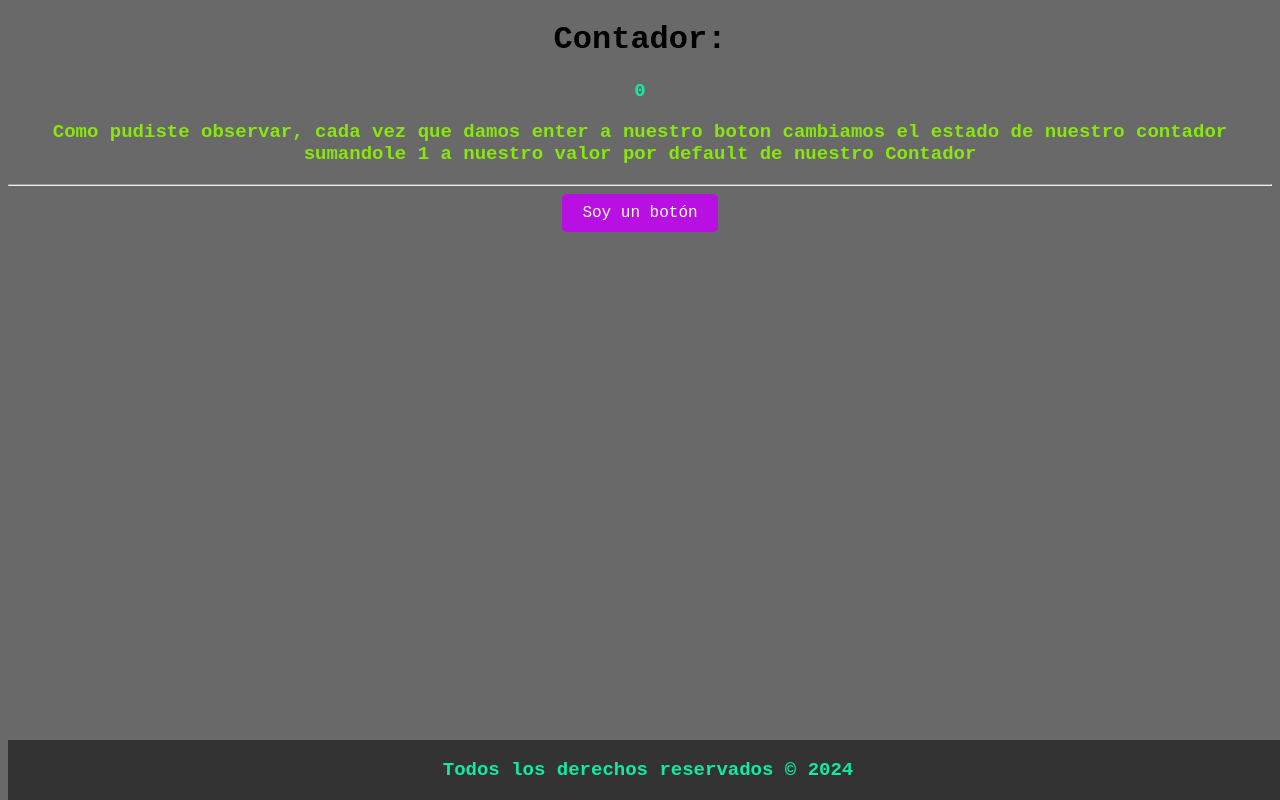
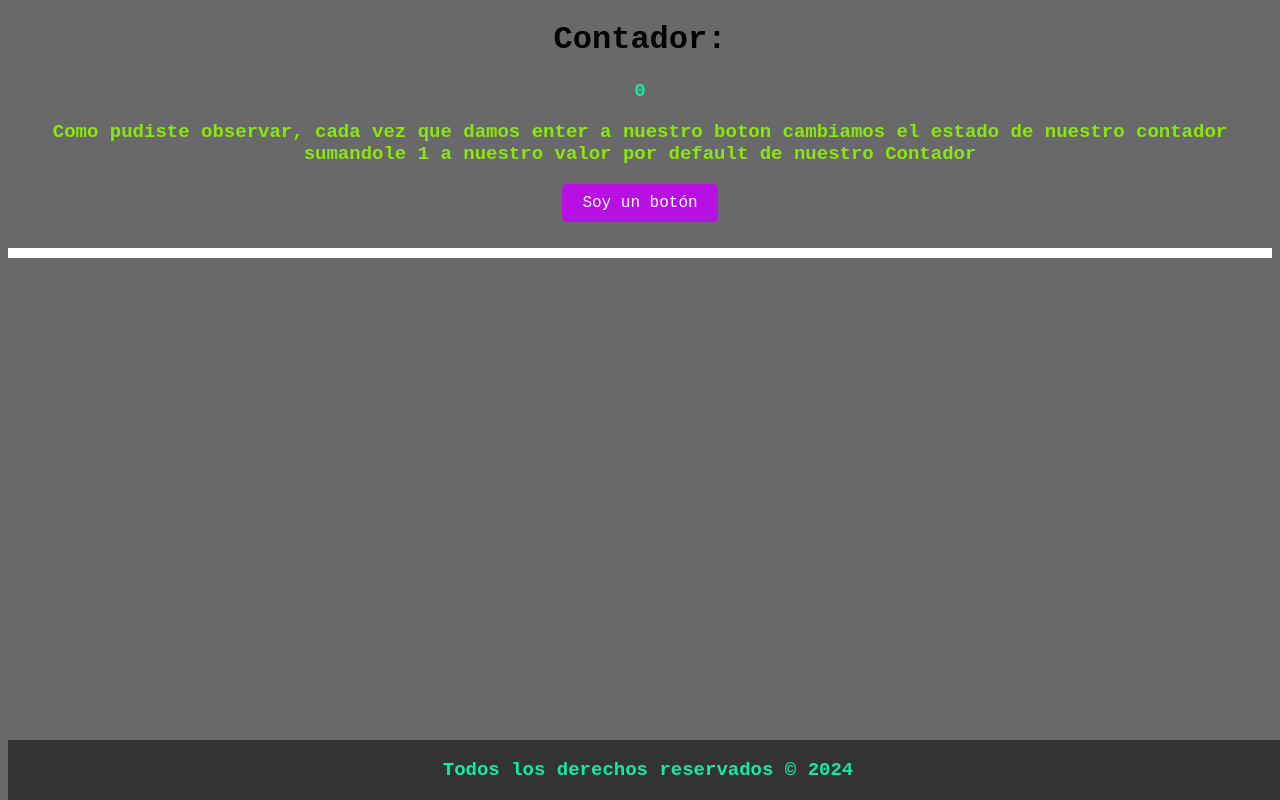
Before and after one commit to josedavd-07/Count-Whit-React-And-Nodejs, a React (Vite) app: page / in a window 1280 px wide. Built offline with nearby package versions, Linux system fonts and the light colour scheme.

Commit message:
Corregimnos errores de desarrollo

```diff
--- a/src/ContadorApp.jsx
+++ b/src/ContadorApp.jsx
@@ -20,15 +20,15 @@ export const ContadorApp = ({ value }) => {
     //Reemplazamos value por contador para ahora si modificar el estado de la variable
     return (
         <>
-            <h1>Contador:</h1>
+            <h1 class="titulo-encabezado">Contador:</h1>
             <p>{contador}</p>
             <p id="Color-Parrafo">Como pudiste observar, cada vez que damos enter a nuestro boton cambiamos
                 el estado de nuestro contador<br />
                 sumandole 1 a nuestro valor por default  de nuestro Contador  </p>
-            <hr />
-            <button onClick={handleClick}>
+            <button class="ajustes-button" onClick={handleClick}>
                 Soy un botón
-            </button>
+            </button> <br />
+            <hr /> <br />
             <footer class="ajustar-footer">
                 <p>Todos los derechos reservados &copy; {new Date().getFullYear()}</p>
             </footer>
--- a/src/styles/ContadorApp.css
+++ b/src/styles/ContadorApp.css
@@ -1,4 +1,4 @@
-h1 {
+.titulo-encabezado {
     font-family: 'Courier New', Courier, monospace;
     color-scheme: dark;
     text-align: center;
@@ -16,7 +16,7 @@ p {
     color: #88e70c;
 }
 
-button {
+.ajustes-button{
     font-family: 'Courier New', Courier, monospace;
     background-color: #b80fe2;
     color: white;
@@ -31,12 +31,12 @@ button {
     margin: 0 auto;
 }
 
-button:hover {
+.ajustes-button:hover {
     background-color: #e94e77;
     /* Color diferente para hover */
 }
 
-button:active {
+.ajustes-button:active {
     background-color: #046063;
     /* Color diferente para active */
     transform: scale(0.95);
@@ -49,3 +49,8 @@ button:active {
     width: 100%;
     height: 60px;
 }
+
+hr {
+    border-color: white;
+    border: solid 5px white;
+}
```
Also changed, not shown: src/main.jsx (+6 -7 lines).
